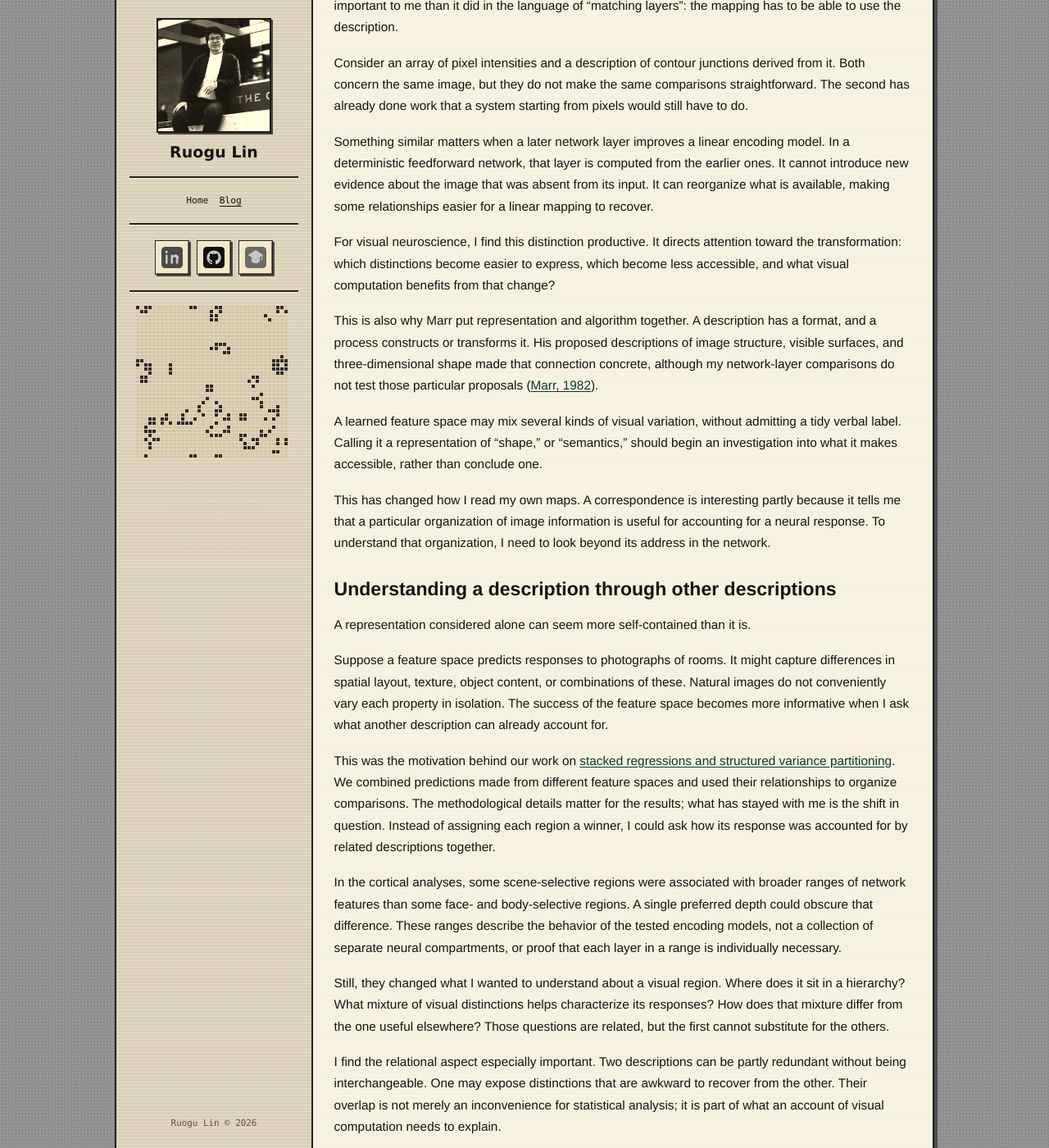
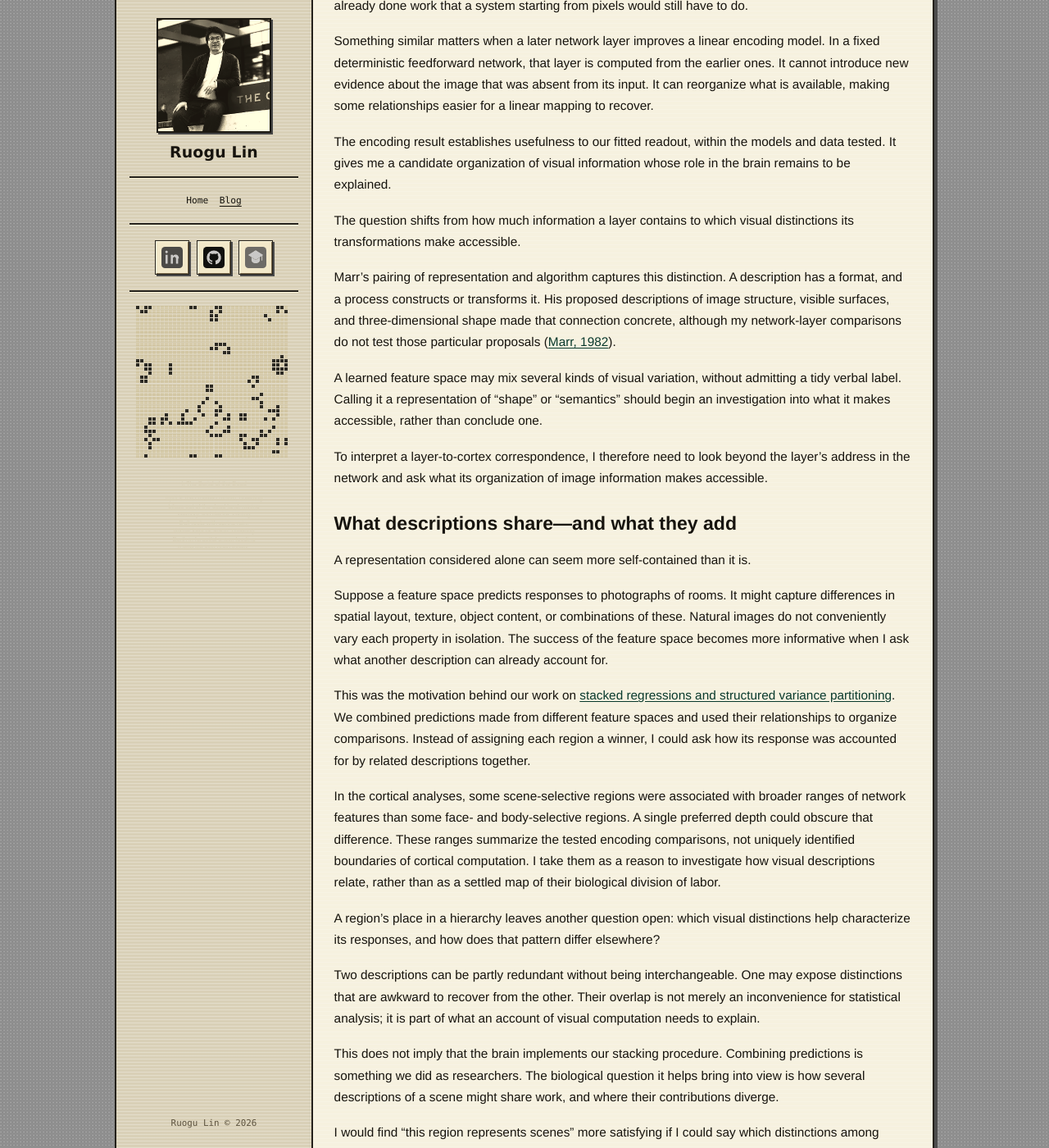
Before and after one commit to lrgthu/lrgthu.github.io, a Jekyll site: the page built from _posts/2026-09-06-what-representations-are-for.md, in a window 1280 px wide and 1400 px high, scrolled down 2039 px. Shown: the whole window at 82% size. Built offline with Jekyll 4.4.1, drawn with Linux system fonts in a browser that asks for light colours; some of the changed text lies outside the part shown.

Commit message:
Polish visual perspective: clarify thesis and evidence boundaries, tighten prose

```diff
--- a/_posts/2026-09-06-what-representations-are-for.md
+++ b/_posts/2026-09-06-what-representations-are-for.md
@@ -9,7 +9,6 @@
 writing_type: Perspective
 toc: true
 toc_open: false
-update_note: "Rewritten around the questions my doctoral work raises about visual computation and the organization of representations."
 ---
 
 *Rethinking my doctoral work through Marr*
@@ -26,21 +25,21 @@
 
 > **What has to become explicit, and in what form, for a visual system to make sense of what it sees?**
 
-Marr helps me ask it. The results that give the question substance come from the work itself: comparing related feature spaces, examining their changing correspondence with cortex, and following their predictive contributions through time. Together, they have made me rethink what I am looking for when I study a visual representation.
+Marr helps me ask it. I have come to think of visual representations less as rungs on a single ladder than as ways of making different properties of a scene available for computation. What interests me is how those descriptions relate: what they share, what each makes easier, and how their contributions unfold during seeing.
 
 ## What is the visual problem?
 
 Take two photographs of the same chair from different angles. Recognizing that they show the same object and describing how its appearance has changed are both visual achievements. They require us to treat the difference between the images differently.
 
-For the identity judgment, some of that difference should not affect the answer. For the orientation judgment, it is precisely what we need to recover. There is no contradiction. The same scene gives rise to different computational questions.
+For the identity judgment, some of that difference should not affect the answer. For the orientation judgment, it is precisely what we need to recover. The same scene gives rise to different computational questions.
 
 This is where Marr's perspective matters to me. His computational level asks what problem is being solved and why the proposed computation is appropriate. His account of representation asks which information a description makes explicit; the format matters because it affects the operations that can be performed on it ([Marr, 1982](#ref-marr)).
 
-Applied to my work, this changes the meaning of a familiar phrase: *a more abstract visual representation*.
+What, then, makes a visual representation “more abstract”? A representation might become less sensitive to viewpoint while making object identity easier to distinguish. Another might organize surface orientation more explicitly. Both involve substantial computation.
 
-More abstract with respect to what? A representation might become less sensitive to viewpoint while making object identity easier to distinguish. Another might organize surface orientation more explicitly. Both involve substantial computation. One is not simply further along a universal scale of understanding.
+The issue is not whether vision is hierarchical, but what a particular hierarchy orders—and which relationships among visual descriptions that ordering leaves unspecified.
 
-I do not take this to mean that object recognition is the wrong problem. It is a powerful way to constrain a model. But when I use that model to study human vision, I also inherit a particular emphasis: the distinctions its training rewards, and the variations it can afford to treat as equivalent.
+Object recognition is a powerful way to constrain a model. But when I use that model to study human vision, I also inherit a particular emphasis: the distinctions its training rewards, and the variations it can afford to treat as equivalent.
 
 That emphasis became tangible in my comparisons of networks trained for different visual tasks. Changing from object to scene classification altered some layer-to-cortex correspondences in AlexNet, while the analogous ResNet50 comparison did not show the same pattern. The edge-detection models provided another arrangement of correspondences ([dissertation, chapter 4](#ref-thesis)). These were exploratory analyses of one participant, and the classification comparisons changed training data along with task. They do not isolate a single cause. They do make the choice of visual model part of the question rather than a neutral measuring device.
 
@@ -48,33 +47,35 @@
 
 ## What a representation makes easy
 
-My encoding models learned mappings from image features to measured brain responses. Different layers supplied different descriptions of the same images. A detail of this setup now seems more important to me than it did in the language of “matching layers”: the mapping has to be able to use the description.
+My encoding models learned mappings from image features to measured brain responses. Each feature space offered a different description of the same images, and its predictive value depended on what the fitted mapping could recover.
 
 Consider an array of pixel intensities and a description of contour junctions derived from it. Both concern the same image, but they do not make the same comparisons straightforward. The second has already done work that a system starting from pixels would still have to do.
 
-Something similar matters when a later network layer improves a linear encoding model. In a deterministic feedforward network, that layer is computed from the earlier ones. It cannot introduce new evidence about the image that was absent from its input. It can reorganize what is available, making some relationships easier for a linear mapping to recover.
+Something similar matters when a later network layer improves a linear encoding model. In a fixed deterministic feedforward network, that layer is computed from the earlier ones. It cannot introduce new evidence about the image that was absent from its input. It can reorganize what is available, making some relationships easier for a linear mapping to recover.
 
-For visual neuroscience, I find this distinction productive. It directs attention toward the transformation: which distinctions become easier to express, which become less accessible, and what visual computation benefits from that change?
+The encoding result establishes usefulness to our fitted readout, within the models and data tested. It gives me a candidate organization of visual information whose role in the brain remains to be explained.
 
-This is also why Marr put representation and algorithm together. A description has a format, and a process constructs or transforms it. His proposed descriptions of image structure, visible surfaces, and three-dimensional shape made that connection concrete, although my network-layer comparisons do not test those particular proposals ([Marr, 1982](#ref-marr)).
+The question shifts from how much information a layer contains to which visual distinctions its transformations make accessible.
 
-A learned feature space may mix several kinds of visual variation, without admitting a tidy verbal label. Calling it a representation of “shape,” or “semantics,” should begin an investigation into what it makes accessible, rather than conclude one.
+Marr’s pairing of representation and algorithm captures this distinction. A description has a format, and a process constructs or transforms it. His proposed descriptions of image structure, visible surfaces, and three-dimensional shape made that connection concrete, although my network-layer comparisons do not test those particular proposals ([Marr, 1982](#ref-marr)).
 
-This has changed how I read my own maps. A correspondence is interesting partly because it tells me that a particular organization of image information is useful for accounting for a neural response. To understand that organization, I need to look beyond its address in the network.
+A learned feature space may mix several kinds of visual variation, without admitting a tidy verbal label. Calling it a representation of “shape” or “semantics” should begin an investigation into what it makes accessible, rather than conclude one.
 
-## Understanding a description through other descriptions
+To interpret a layer-to-cortex correspondence, I therefore need to look beyond the layer’s address in the network and ask what its organization of image information makes accessible.
+
+## What descriptions share—and what they add
 
 A representation considered alone can seem more self-contained than it is.
 
 Suppose a feature space predicts responses to photographs of rooms. It might capture differences in spatial layout, texture, object content, or combinations of these. Natural images do not conveniently vary each property in isolation. The success of the feature space becomes more informative when I ask what another description can already account for.
 
-This was the motivation behind our work on [stacked regressions and structured variance partitioning](#ref-stacking). We combined predictions made from different feature spaces and used their relationships to organize comparisons. The methodological details matter for the results; what has stayed with me is the shift in question. Instead of assigning each region a winner, I could ask how its response was accounted for by related descriptions together.
+This was the motivation behind our work on [stacked regressions and structured variance partitioning](#ref-stacking). We combined predictions made from different feature spaces and used their relationships to organize comparisons. Instead of assigning each region a winner, I could ask how its response was accounted for by related descriptions together.
 
-In the cortical analyses, some scene-selective regions were associated with broader ranges of network features than some face- and body-selective regions. A single preferred depth could obscure that difference. These ranges describe the behavior of the tested encoding models, not a collection of separate neural compartments, or proof that each layer in a range is individually necessary.
+In the cortical analyses, some scene-selective regions were associated with broader ranges of network features than some face- and body-selective regions. A single preferred depth could obscure that difference. These ranges summarize the tested encoding comparisons, not uniquely identified boundaries of cortical computation. I take them as a reason to investigate how visual descriptions relate, rather than as a settled map of their biological division of labor.
 
-Still, they changed what I wanted to understand about a visual region. Where does it sit in a hierarchy? What mixture of visual distinctions helps characterize its responses? How does that mixture differ from the one useful elsewhere? Those questions are related, but the first cannot substitute for the others.
+A region’s place in a hierarchy leaves another question open: which visual distinctions help characterize its responses, and how does that pattern differ elsewhere?
 
-I find the relational aspect especially important. Two descriptions can be partly redundant without being interchangeable. One may expose distinctions that are awkward to recover from the other. Their overlap is not merely an inconvenience for statistical analysis; it is part of what an account of visual computation needs to explain.
+Two descriptions can be partly redundant without being interchangeable. One may expose distinctions that are awkward to recover from the other. Their overlap is not merely an inconvenience for statistical analysis; it is part of what an account of visual computation needs to explain.
 
 This does not imply that the brain implements our stacking procedure. Combining predictions is something we did as researchers. The biological question it helps bring into view is how several descriptions of a scene might share work, and where their contributions diverge.
 
@@ -82,21 +83,21 @@
 
 ## Depth, location, and time
 
-Once I think in terms of organization, three kinds of order become worth keeping separate: depth in a network, position in visual cortex, and time during a response.
+Three kinds of order need to be kept separate: depth in a network, position in visual cortex, and time during a response.
 
 My work related all three. It did not make them interchangeable.
 
-The network comparisons are one reason. A layer's depth specifies how it is reached within a particular architecture. It does not assign it a fixed amount of biological processing. When the preferred layer changes between trained models, the brain has not moved to a different rung. We have changed the descriptions against which we are measuring it.
+The network comparisons are one reason. A layer's depth specifies how it is reached within a particular architecture. It does not assign it a fixed amount of biological processing. A change in the preferred layer between trained models reflects a change in our candidate descriptions, not in the measured brain.
 
-The temporal analyses exposed another distinction. The early responses showed a progression through network features, but the later pattern was not adequately summarized by advancing to the final layer. In one MEG comparison, an intermediate feature space, Conv-5, added predictive value beyond a later one, FC-7, more persistently than the reverse addition ([dissertation, chapter 5](#ref-thesis)).
+The temporal analyses exposed another distinction. The early responses showed a progression through network features, but the later pattern was not adequately summarized by advancing to the final layer. In one MEG comparison, adding the intermediate Conv-5 feature space to a model using late-layer FC-7 features produced a more sustained gain than the reverse addition ([dissertation, chapter 5](#ref-thesis)).
 
 That finding concerns particular model features under particular viewing conditions. It does not show when participants recognized an object, or establish feedback or active maintenance. The image was still present during much of the MEG interval. What it does give me is a reason to distinguish when a description first becomes relevant from how long it remains useful for predicting the response.
 
-The larger question is not whether the middle or the top of a network is more important. It is how the different descriptions participate in an unfolding visual computation.
+The question is how these descriptions participate in an unfolding visual computation.
 
-A static cortical map and a time course answer different parts of that question. The map characterizes variation across locations. The time course characterizes how relationships with image features change during viewing. Reading them together should sharpen the account of visual processing, without pretending that separate datasets reconstruct a single observed flow through the brain.
+A static cortical map and a time course answer different parts of that question. The map characterizes variation across locations. The time course characterizes how relationships with image features change during viewing. The two constrain an account of visual processing, but separate datasets do not reconstruct a single observed flow through the brain.
 
-I now see hierarchy as something an explanation must specify, rather than a word that supplies the explanation. What is ordered: receptive-field scale, the transformations required to recover a property, tolerance to a change in appearance, or the time at which a distinction becomes available? A useful model may relate these properties. Their relationship is a result to establish, not an equivalence to assume.
+What, then, does the proposed hierarchy order: receptive-field scale, the transformations required to recover a property, tolerance to a change in appearance, or the time at which a distinction becomes available? A useful model may relate these properties. Their relationship is a result to establish, not an equivalence to assume.
 
 ## The organization I want to understand
 
@@ -104,11 +105,7 @@
 
 That need not mean a separate store for every property, or a separate pathway for every judgment. A population code could preserve orientation while allowing an identity readout to ignore it. Conversely, making identity accessible does not guarantee that the same readout can recover orientation. The relevant organization includes both what is available and how it can be used.
 
-This is a more specific ambition than saying that vision is complex or that several levels matter. I want an account that explains why a particular description is useful for a particular visual distinction, how it relates to the descriptions around it, and how those relationships change during viewing.
-
-The question also gives my methods a clearer purpose. Comparing feature spaces can help determine which candidate descriptions substitute for one another. Changing the visual task can reveal which distinctions our model has been organized to preserve. Examining time can constrain when a proposed contribution belongs in the computation. None of these investigations has to provide the whole account; they can make different parts of it less arbitrary.
-
-Return to the chair. Recognizing it, recovering its visible shape, distinguishing a shadow from a surface boundary, and locating it within a room are not simply four positions on a single ladder. They involve different relationships between the image and the scene. A theory of vision should explain how these problems are connected, where they share computations, and where they require different descriptions.
+Return to the chair. Recognizing it, recovering its visible shape, distinguishing a shadow from a surface boundary, and locating it within a room pose different questions about the relationship between the image and the scene. A theory of vision should explain where these problems share computations and where they require different descriptions.
 
 Marr's value for me is in keeping that connection between a visual problem and a representational choice in view. My thesis gave me ways to investigate those choices in measured brain responses. Rethinking the work now, I want to use the correspondences to understand the organization they hint at.
 
```
